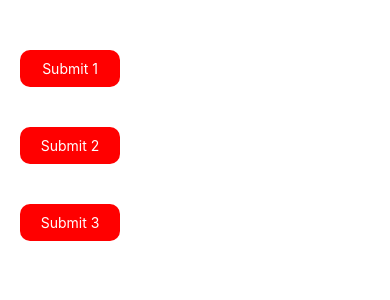
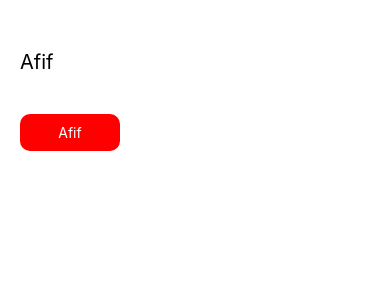
Before and after one commit to afifbasya/belajar-rn-dasar, a React Native app: screen / in a window 390 px wide. Shown: the top 300 px of the page. Built offline with nearby package versions, Linux system fonts and the light colour scheme.

Commit message:
[UPDATE] Variabel

```diff
--- a/App.js
+++ b/App.js
@@ -1,22 +1,23 @@
-import { StyleSheet, View } from 'react-native';
+import { StyleSheet, View, Text } from 'react-native';
 import Tombol from './components/Tombol';
+import { useState } from 'react';
+
+//Variabel dari javascript (let, const, var)
+//Variabel dari react (state, props)
+//state = bisa diubah
+//props = tidak bisa diubah dan bisa jadi berasal dari state
 
 export default function App() {
+  const [nama, setNama] = useState("Afif")
 
-
-  const handleSubmit = () => {
-    console.log("Halooo");
-  }
+  // const handleSubmit = () => {
+  //   setNama("Rudi")
+  // }
 
   return (
     <View style={styles.container}>
-
-      <Tombol handleSubmit={handleSubmit} title="Submit 1" />
-
-      <Tombol handleSubmit={handleSubmit} title="Submit 2" />
-
-      <Tombol handleSubmit={handleSubmit} title="Submit 3" />
-
+      <Text style={styles.text}>{nama}</Text>
+      <Tombol title={nama} handleSubmit={() => setNama("Rudi")} />
     </View>
   );
 }
@@ -27,4 +28,8 @@ const styles = StyleSheet.create({
     backgroundColor: '#fff',
     marginTop: 30,
   },
+  text: {
+    margin: 20,
+    fontSize: 20
+  }
 });
```
